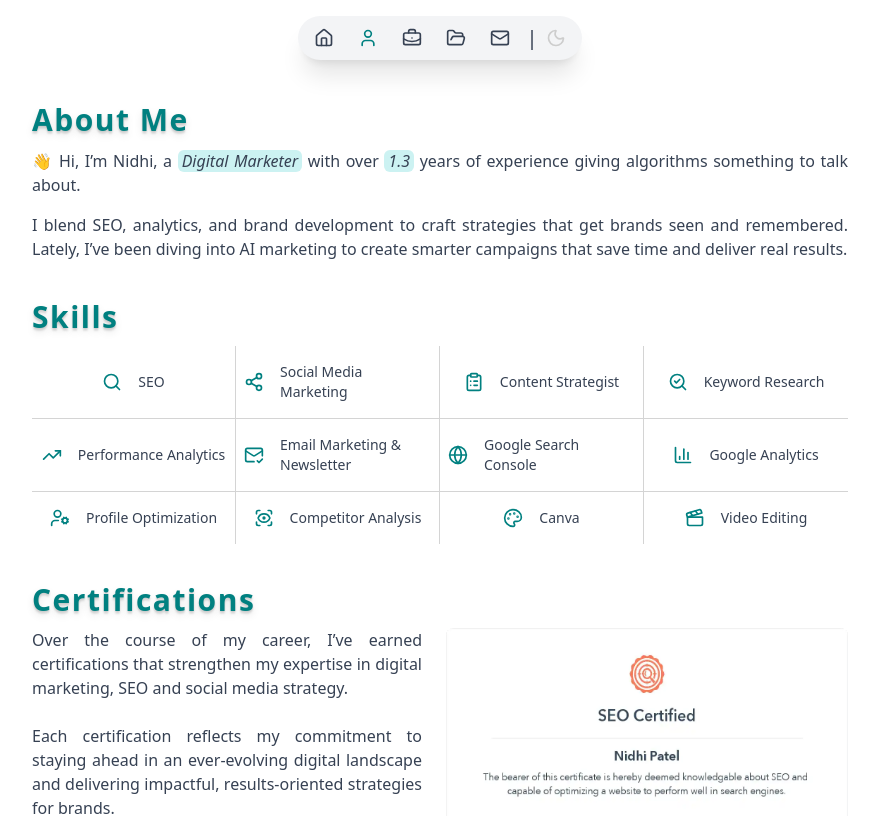
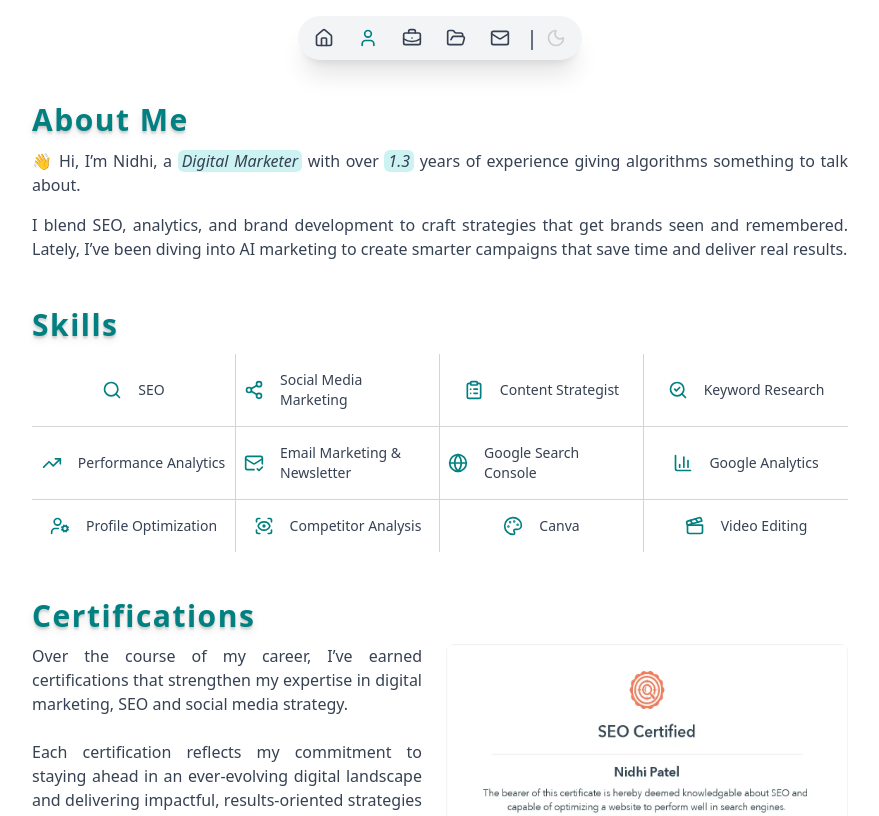
Before and after one commit to R-o-n-a-k/nidhi, a Next.js app: page /about in a window 1280 px wide. Shown: the top 816 px of the page, without its empty margins (200-1079 px from the left). Built offline with nearby package versions, Linux system fonts and the light colour scheme.

Commit message:
css: margin top for about section heading

```diff
--- a/app/about/page.jsx
+++ b/app/about/page.jsx
@@ -25,7 +25,7 @@ const about = () => {
         <p>{aboutPage.aboutSecondpara}</p>
       </div>
       {/* ----------------------------- Skills Section -----------------------------  */}
-      <h1 className="heading mt-8">Skills</h1>
+      <h1 className="heading mt-10">Skills</h1>
 
       <div className="grid grid-cols-3 md:grid-cols-4">
         {skills.map((skill, i) => {
@@ -57,7 +57,7 @@ const about = () => {
 
       {/* ----------------------------- Certifications Section -----------------------------  */}
 
-      <h1 className="heading mt-8">Certifications</h1>
+      <h1 className="heading mt-10">Certifications</h1>
       <div className="flex md:flex-row mb-12 justify-between gap-6 md:text-base">
         <div className="hidden md:block md:max-w-[390px] text-justify">
           <p>{certifications.firstPara}</p>
```
